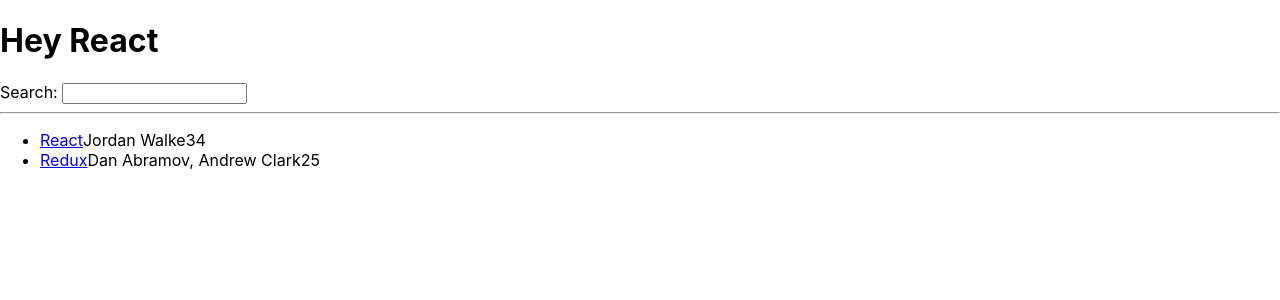
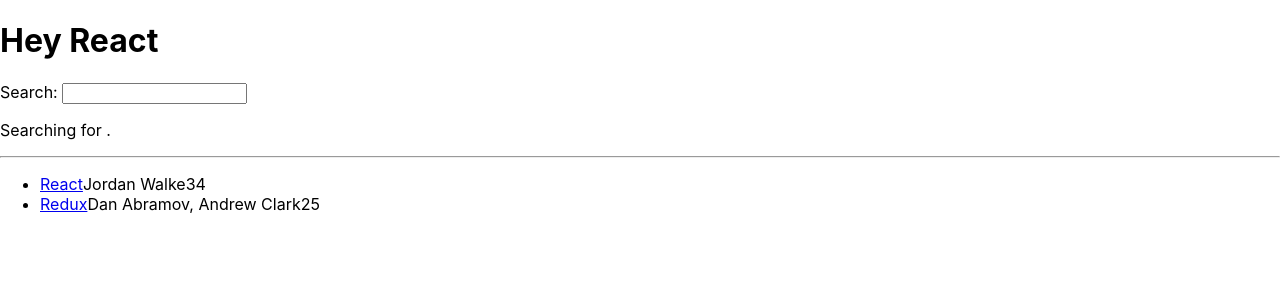
Before and after one commit to AmyJenSandoval/road-to-react-blog-app, a React (Create React App) app: page / in a window 1280 px wide. Shown: the top 300 px of the page. Built offline with nearby package versions, Linux system fonts and the light colour scheme.

Commit message:
Add props, states, and callback handlers

```diff
--- a/src/App.js
+++ b/src/App.js
@@ -1,11 +1,33 @@
 import * as React from "react";
+import List from "./List";
 
 const welcome = {
   greeting: "Hey",
   title: "React",
 };
 
-const list = [
+const Search = (props) => {
+  const [searchTerm, setSearchTerm] = React.useState("");
+
+  const handleChange = (event) => {
+    setSearchTerm(event.target.value);
+
+    props.onSearch(event);
+  };
+  return (
+    <div>
+      <label htmlFor="search">Search: </label>
+      <input id="search" type="text" onChange={handleChange} />
+
+      <p>
+        Searching for <strong>{searchTerm}</strong>.
+      </p>
+    </div>
+  );
+};
+
+const App = () => {
+  const stories = [
     {
       title: "React",
       url: "https://reactjs.org/",
@@ -24,45 +46,20 @@
     },
   ];
 
-function List() {
-  return (
-    <ul>
-      {list.map(function (item) {
-        return (
-          <li key={item.objectID}>
-            <span>
-              <a href={item.url}>{item.title}</a>
-            </span>
-            <span>{item.author}</span>
-            <span>{item.num_comments}</span>
-            <span>{item.points}</span>
-          </li>
-        );
-      })}{" "}
-    </ul>
-  );
-}
+  const handleSearch = (event) => {
+    console.log(event.target.value);
+  };
 
-function Search() {
-  return (
-    <div>
-      <label htmlFor="search">Search: </label>
-      <input id="search" type="text" />
-    </div>
-  );
-}
-
-function App() {
   return (
     <div>
       <h1>
         {welcome.greeting} {welcome.title}
       </h1>
-      <Search />
+      <Search onSearch={handleSearch} />
       <hr />
-      <List />
+      <List list={stories} />
     </div>
   );
-}
+};
 
 export default App;
--- /dev/null
+++ b/src/List.js
@@ -0,0 +1,22 @@
+import React from "react";
+
+const List = (props) => (
+  <ul>
+    {props.list.map((item) => (
+      <Item key={item.objectID} item={item} />
+    ))}
+  </ul>
+);
+
+const Item = (props) => (
+  <li key={props.item.objectID}>
+    <span>
+      <a href={props.item.url}>{props.item.title}</a>
+    </span>
+    <span>{props.item.author}</span>
+    <span>{props.item.num_comments}</span>
+    <span>{props.item.points}</span>
+  </li>
+);
+
+export default List;
```
Lines whose indentation alone changed are shown as unchanged.
